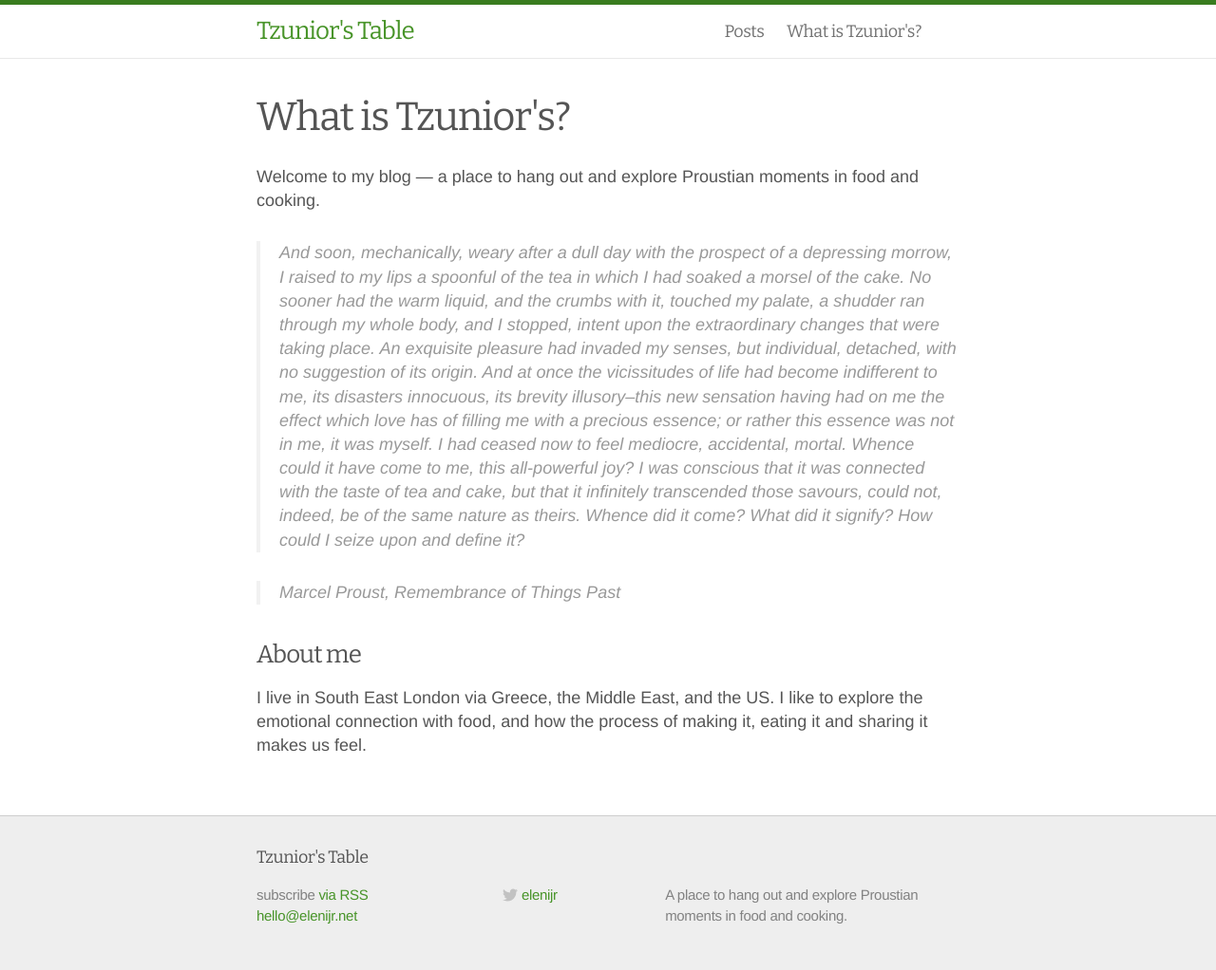
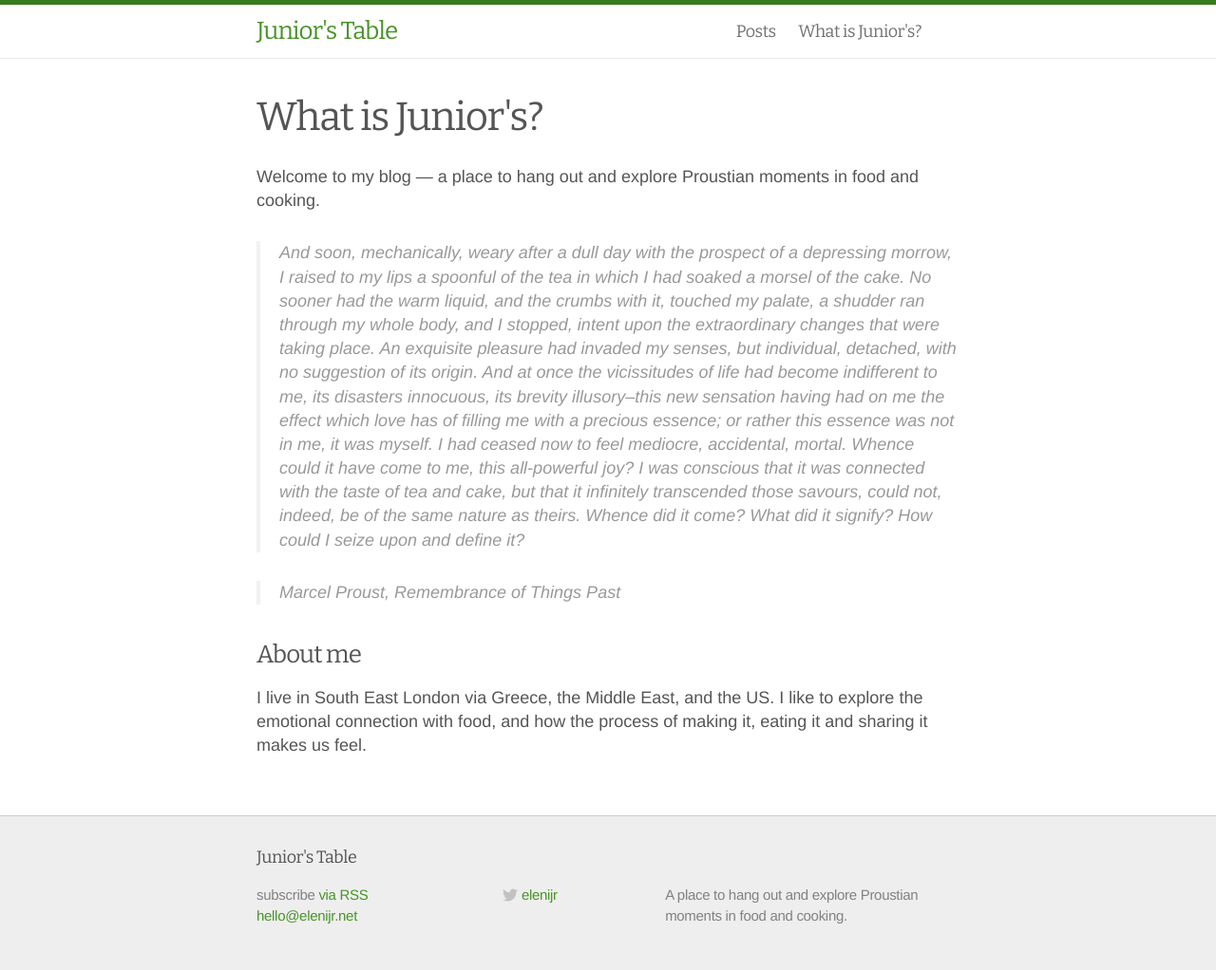
Before and after one commit to eleniharlan/elenijr.net, a Jekyll site: the page built from 2014-01-03-about.md, in a window 1280 px wide. Shown: the whole page at 95% size. Built offline with Jekyll 4.4.1, drawn with Linux system fonts in a browser that asks for light colours.

Commit message:
Change Tzunior to Junior. Fixes #21

```diff
--- a/2014-01-03-about.md
+++ b/2014-01-03-about.md
@@ -1,6 +1,6 @@
 ---
 layout: page
-title: "What is Tzunior's?"
+title: "What is Junior's?"
 permalink: /about/
 ---
 
--- a/_config.yml
+++ b/_config.yml
@@ -1,4 +1,4 @@
-title: Tzunior's Table
+title: Junior's Table
 email: hello@elenijr.net
 description: "A place to hang out and explore Proustian moments in food and cooking."
 baseurl: "http://elenijr.net"
--- a/index.html
+++ b/index.html
@@ -1,7 +1,7 @@
 ---
 layout: default
 splash: "/img/post_img/kali_orexi.jpg"
-title: "Tzunior's Table"
+title: "Junior's Table"
 exclude: true
 ---
 <div class="home">
```
